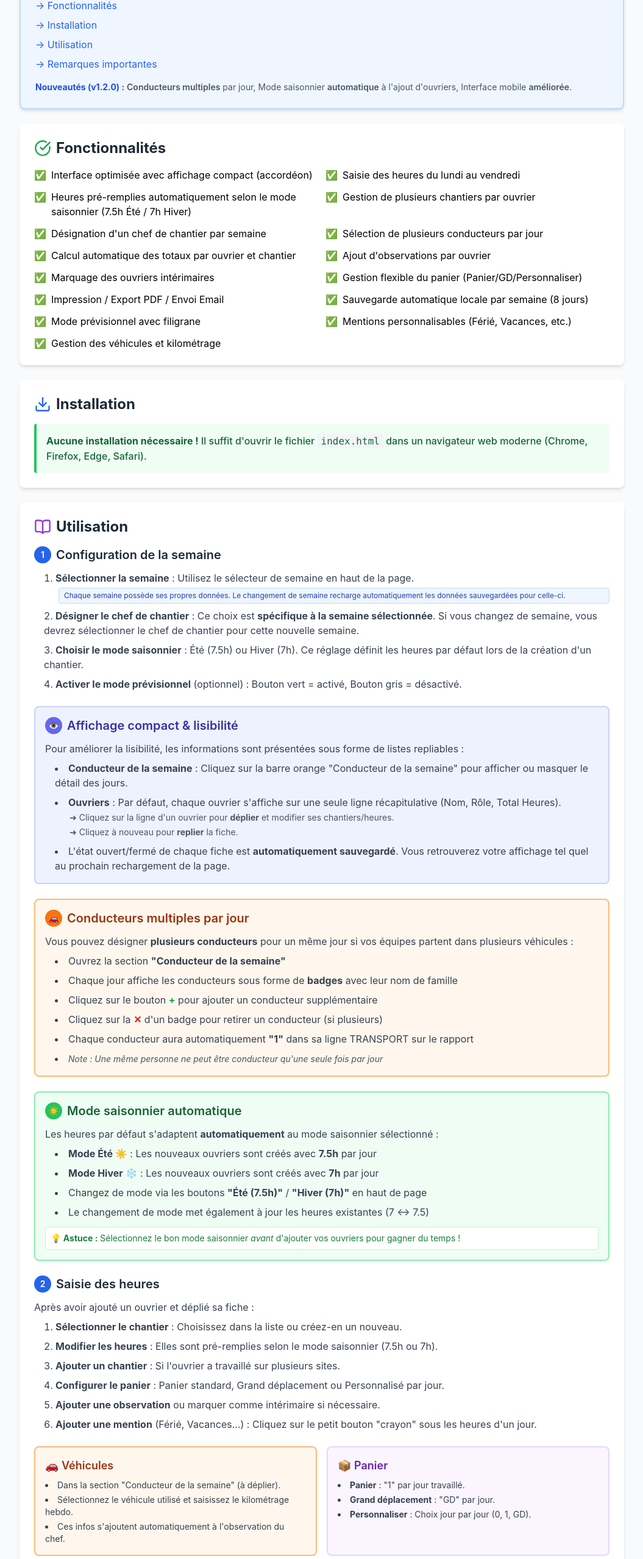
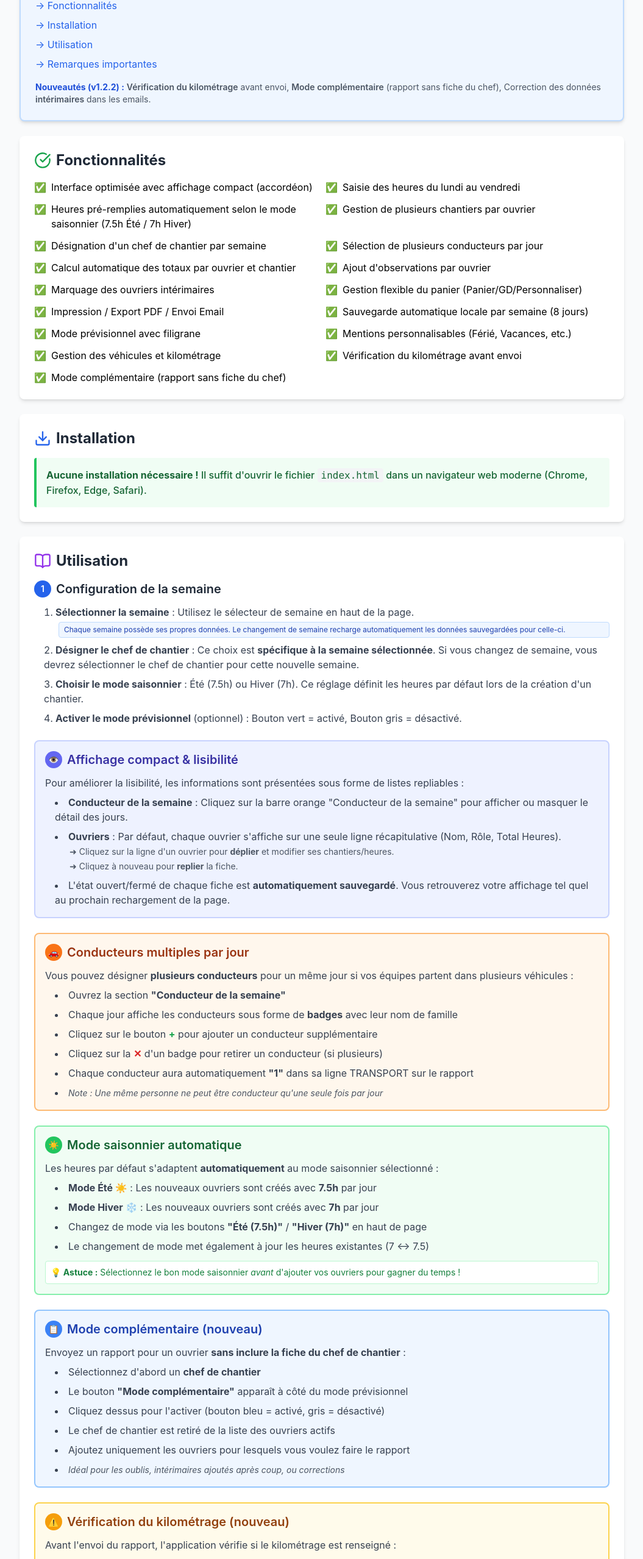
Before and after one commit to TR17-xxx/Rapports, a website: page aide.html in a window 1280 px wide. Shown: the part 237-2794 px from the top of the page at 61% size, without its empty margins (112-1167 px from the left). Drawn offline with nearby package versions, Linux system fonts and the light colour scheme.

Commit message:
Mise a jour aide.html avec nouvelles fonctionnalites v1.2.2

```diff
--- a/aide.html
+++ b/aide.html
@@ -162,10 +162,10 @@
                 <li><a href="#remarques" class="text-blue-600 hover:text-blue-800 hover:underline">→ Remarques importantes</a></li>
             </ul>
             <p class="text-sm text-gray-600 mt-4">
-                <strong class="text-blue-700">Nouveautés (v1.2.0) :</strong>
-                <span class="font-semibold">Conducteurs multiples</span> par jour,
-                Mode saisonnier <span class="font-semibold">automatique</span> à l'ajout d'ouvriers,
-                Interface mobile <span class="font-semibold">améliorée</span>.
+                <strong class="text-blue-700">Nouveautés (v1.2.2) :</strong>
+                <span class="font-semibold">Vérification du kilométrage</span> avant envoi,
+                <span class="font-semibold">Mode complémentaire</span> (rapport sans fiche du chef),
+                Correction des données <span class="font-semibold">intérimaires</span> dans les emails.
             </p>
         </div>
 
@@ -235,6 +235,14 @@
                 <div class="flex items-start space-x-2">
                     <span class="text-green-600 font-bold">✅</span>
                     <span>Gestion des véhicules et kilométrage</span>
+                </div>
+                <div class="flex items-start space-x-2">
+                    <span class="text-green-600 font-bold">✅</span>
+                    <span>Vérification du kilométrage avant envoi</span>
+                </div>
+                <div class="flex items-start space-x-2">
+                    <span class="text-green-600 font-bold">✅</span>
+                    <span>Mode complémentaire (rapport sans fiche du chef)</span>
                 </div>
             </div>
         </div>
@@ -329,6 +337,43 @@
                 </div>
             </div>
 
+            <!-- Mode complémentaire -->
+            <div class="mb-6 bg-blue-50 p-4 rounded-lg border-2 border-blue-300">
+                <h3 class="text-xl font-semibold text-blue-800 mb-3 flex items-center space-x-2">
+                    <span class="bg-blue-500 text-white rounded-full w-7 h-7 flex items-center justify-center text-sm">📋</span>
+                    <span>Mode complémentaire (nouveau)</span>
+                </h3>
+                <p class="text-gray-700 mb-2">Envoyez un rapport pour un ouvrier <strong>sans inclure la fiche du chef de chantier</strong> :</p>
+                <ul class="list-disc list-inside space-y-2 ml-4 text-gray-700">
+                    <li>Sélectionnez d'abord un <strong>chef de chantier</strong></li>
+                    <li>Le bouton <strong>"Mode complémentaire"</strong> apparaît à côté du mode prévisionnel</li>
+                    <li>Cliquez dessus pour l'activer (bouton bleu = activé, gris = désactivé)</li>
+                    <li>Le chef de chantier est retiré de la liste des ouvriers actifs</li>
+                    <li>Ajoutez uniquement les ouvriers pour lesquels vous voulez faire le rapport</li>
+                    <li><em class="text-sm text-gray-600">Idéal pour les oublis, intérimaires ajoutés après coup, ou corrections</em></li>
+                </ul>
+            </div>
+
+            <!-- Vérification du kilométrage -->
+            <div class="mb-6 bg-amber-50 p-4 rounded-lg border-2 border-amber-300">
+                <h3 class="text-xl font-semibold text-amber-800 mb-3 flex items-center space-x-2">
+                    <span class="bg-amber-500 text-white rounded-full w-7 h-7 flex items-center justify-center text-sm">⚠️</span>
+                    <span>Vérification du kilométrage (nouveau)</span>
+                </h3>
+                <p class="text-gray-700 mb-2">Avant l'envoi du rapport, l'application vérifie si le kilométrage est renseigné :</p>
+                <ul class="list-disc list-inside space-y-2 ml-4 text-gray-700">
+                    <li>Si le kilométrage n'est pas saisi, une <strong>alerte</strong> s'affiche</li>
+                    <li>Vous pouvez alors :
+                        <ul class="list-disc list-inside ml-6 mt-1 space-y-1 text-sm text-gray-600">
+                            <li><strong>Saisir le kilométrage</strong> directement dans la fenêtre</li>
+                            <li><strong>Envoyer sans kilométrage</strong> si vous n'avez pas l'information</li>
+                            <li><strong>Annuler</strong> pour revenir au rapport</li>
+                        </ul>
+                    </li>
+                    <li><em class="text-sm text-gray-600">Cette vérification évite les oublis de kilométrage dans les rapports</em></li>
+                </ul>
+            </div>
+
             <!-- 3. Saisie des heures -->
             <div class="mb-6">
                 <h3 class="text-xl font-semibold text-gray-800 mb-3 flex items-center space-x-2">
@@ -415,6 +460,7 @@
                             <ul class="list-disc list-inside ml-6 mt-1 space-y-1 text-sm text-gray-600">
                                 <li>Un chef de chantier doit être sélectionné</li>
                                 <li>Au moins un ouvrier doit être ajouté au rapport</li>
+                                <li>Le kilométrage est vérifié (alerte si non renseigné)</li>
                             </ul>
                         </li>
                         <li>Cliquez sur le bouton <strong>"Envoyer par Email"</strong></li>
```
